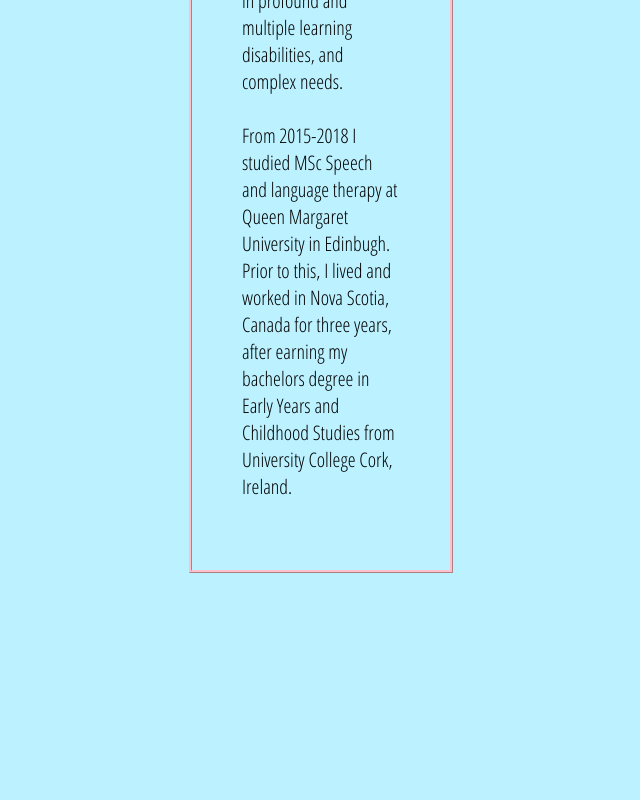
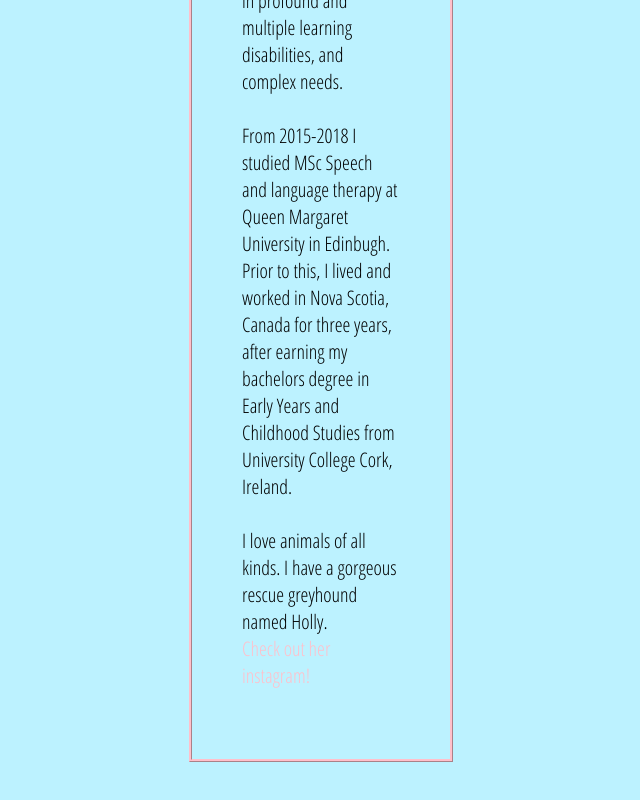
Before and after one commit to sarahmce92/bootcamp_challenges, a plain HTML site: page index.html in a window 1280 px wide. Shown: the part 1458-2258 px from the top of the page, without its empty margins (319-959 px from the left). Before the commit the page ends 2131 px from the top, so only its background shows below. Drawn offline with Linux system fonts and the light colour scheme; a web font is replaced by a local one.

Commit message:
added info about Holly and a link to her instagram. Also included some design on the link

```diff
--- a/index.html
+++ b/index.html
@@ -39,6 +39,11 @@
         <br>
         From 2015-2018 I studied MSc Speech and language therapy at Queen Margaret University in Edinbugh.
         Prior to this, I lived and worked in Nova Scotia, Canada for three years, after earning my bachelors degree in Early Years and Childhood Studies from University College Cork, Ireland.
+        <br>
+        <br>
+        I love animals of all kinds. I have a gorgeous rescue greyhound named Holly.
+        <br>
+        <a href="https://www.instagram.com/ahoundnamedholly/">Check out her instagram!</a>
       </p>
     </div>
   </div>
--- a/style.css
+++ b/style.css
@@ -32,3 +32,12 @@ body {
   font-family: 'Open Sans Condensed', sans-serif;
   font-size: 20px;
 }
+
+a {
+  color:rgb(255, 192, 203);
+  text-decoration: none;
+}
+
+a:hover {
+  color:rgb(235, 14, 51);
+}
```
